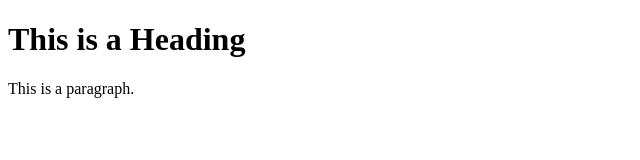
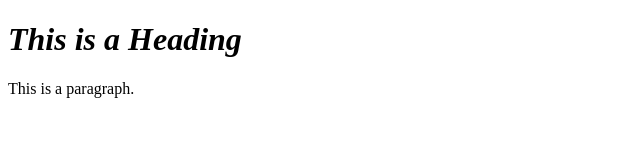
Before and after one commit to Christianschrodahl/MergeConflicts, a plain HTML site: page index.html in a window 1280 px wide. Shown: the full height of the page, 0-640 px from the left. Drawn offline with Linux system fonts and the light colour scheme.

Commit message:
Edit on line 8 in index.html

```diff
--- a/index.html
+++ b/index.html
@@ -5,7 +5,7 @@
 </head>
 <body>
 
-<h1>This is a Heading</h1>
+<h1><i>This is a Heading</i></h1>
 <p>This is a paragraph.</p>
 
 </body>
```
